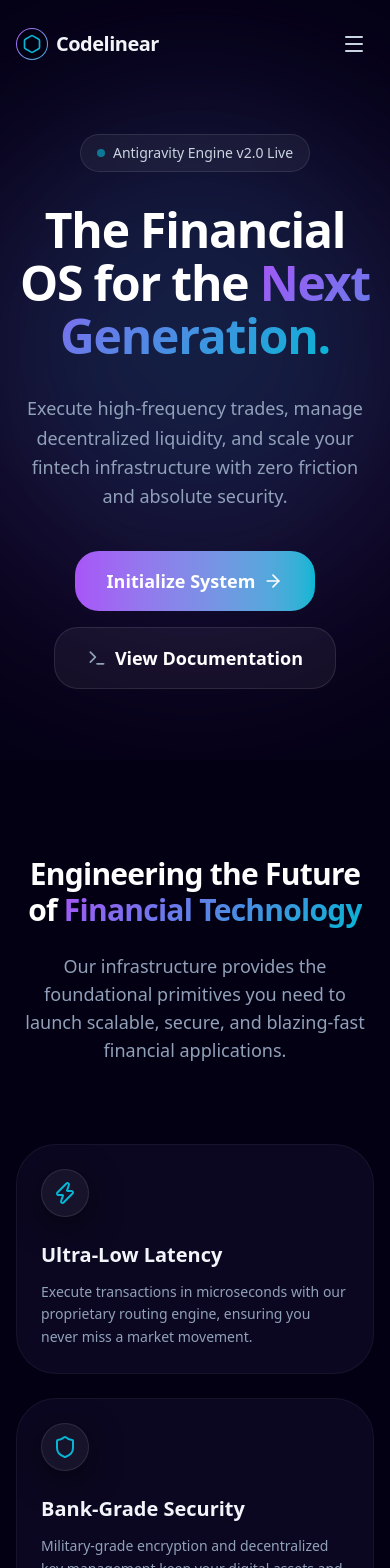
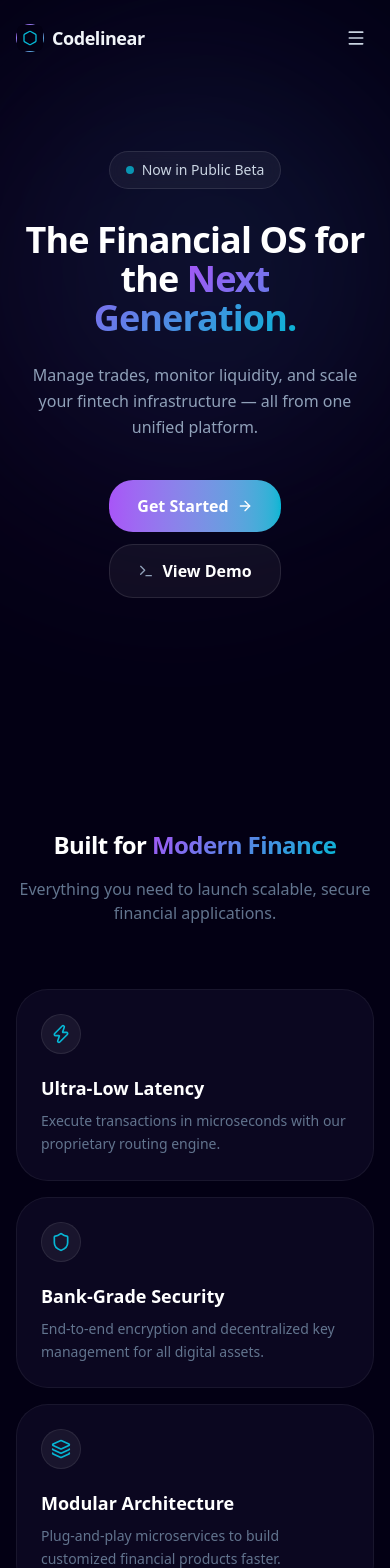
Before and after one commit to DataScyther/codelinear-sde-assignment, a Next.js app: page / in a window 390 px wide. Shown: the top 1568 px of the page. Built offline with nearby package versions, Linux system fonts and the light colour scheme.

Commit message:
polish: refine typography, spacing, and responsiveness

```diff
--- a/src/components/cards/FeatureCard.tsx
+++ b/src/components/cards/FeatureCard.tsx
@@ -18,21 +18,18 @@ export const FeatureCard: React.FC<FeatureCardProps> = ({
   return (
     <div
       className={cn(
-        "group relative p-6 md:p-8 rounded-3xl bg-[#0b0720] border border-white/5 transition-all duration-300 hover:shadow-[var(--shadow-glow-purple)] hover:border-[#a855f7]/30 hover:-translate-y-1 overflow-hidden",
+        "group relative p-6 md:p-7 rounded-2xl bg-[#0b0720] border border-white/[0.06] transition-all duration-300 hover:border-white/[0.12] hover:-translate-y-0.5 overflow-hidden",
         className
       )}
     >
-      {/* Subtle Background Mesh/Glow inside the card */}
-      <div className="absolute top-0 left-0 w-full h-[60%] bg-gradient-to-b from-[#a855f7]/10 to-transparent opacity-0 group-hover:opacity-100 transition-opacity duration-500 rounded-t-3xl pointer-events-none" />
-
       <div className="relative z-10">
-        <div className="inline-flex items-center justify-center w-12 h-12 rounded-2xl bg-white/5 border border-white/10 mb-6 text-[#06b6d4] group-hover:text-[#a855f7] group-hover:scale-110 transition-all duration-300 shadow-[var(--shadow-glass)]">
-          <Icon className="w-6 h-6" />
+        <div className="inline-flex items-center justify-center w-10 h-10 rounded-xl bg-white/[0.06] border border-white/[0.08] mb-5 text-[#06b6d4] group-hover:text-[#a855f7] transition-colors duration-300">
+          <Icon className="w-5 h-5" />
         </div>
-        <h3 className="text-xl font-heading font-semibold text-slate-100 mb-3 group-hover:text-white transition-colors">
+        <h3 className="text-lg font-heading font-semibold text-white mb-2">
           {title}
         </h3>
-        <p className="text-slate-400 leading-relaxed text-sm">
+        <p className="text-slate-500 leading-relaxed text-sm">
           {description}
         </p>
       </div>
--- a/src/components/layout/Navbar.tsx
+++ b/src/components/layout/Navbar.tsx
@@ -12,9 +12,7 @@ export const Navbar = () => {
   const [isMobileMenuOpen, setIsMobileMenuOpen] = useState(false);
 
   useEffect(() => {
-    const handleScroll = () => {
-      setIsScrolled(window.scrollY > 10);
-    };
+    const handleScroll = () => setIsScrolled(window.scrollY > 10);
     window.addEventListener("scroll", handleScroll, { passive: true });
     return () => window.removeEventListener("scroll", handleScroll);
   }, []);
@@ -22,78 +20,79 @@ export const Navbar = () => {
   return (
     <header
       className={cn(
-        "fixed top-0 left-0 right-0 z-50 transition-all duration-300 ease-in-out border-b border-transparent",
+        "fixed top-0 left-0 right-0 z-50 transition-all duration-300 border-b border-transparent",
         isScrolled
-          ? "bg-[#030014]/80 backdrop-blur-md border-white/5 py-4 shadow-[var(--shadow-glass)]"
-          : "bg-transparent py-6"
+          ? "bg-[#030014]/80 backdrop-blur-md border-white/[0.04] py-3.5"
+          : "bg-transparent py-5"
       )}
     >
       <Container className="flex items-center justify-between">
         {/* Logo */}
-        <Link
-          href="/"
-          className="flex items-center gap-2 group transition-transform hover:scale-105"
-        >
-          <div className="relative flex items-center justify-center w-8 h-8 rounded-lg bg-gradient-to-br from-[#a855f7] to-[#06b6d4] p-[1px]">
-            <div className="flex items-center justify-center w-full h-full bg-[#030014] rounded-lg">
-              <Hexagon className="w-5 h-5 text-[#06b6d4] group-hover:text-[#a855f7] transition-colors" />
+        <Link href="/" className="flex items-center gap-2 group">
+          <div className="relative flex items-center justify-center w-7 h-7 rounded-lg bg-gradient-to-br from-[#a855f7] to-[#06b6d4] p-[1px]">
+            <div className="flex items-center justify-center w-full h-full bg-[#030014] rounded-[6px]">
+              <Hexagon className="w-4 h-4 text-[#06b6d4]" />
             </div>
           </div>
-          <span className="font-heading font-bold text-xl tracking-tight text-slate-100">
+          <span className="font-heading font-bold text-lg tracking-tight text-slate-100">
             Codelinear
           </span>
         </Link>
 
-        {/* Desktop Navigation */}
-        <nav className="hidden md:flex items-center gap-8">
+        {/* Desktop nav */}
+        <nav className="hidden md:flex items-center gap-7">
           {headerNavItems.map((item) => (
             <Link
               key={item.title}
               href={item.href}
-              className="text-sm font-medium text-slate-300 hover:text-white transition-colors relative group"
+              className="text-sm text-slate-400 hover:text-white transition-colors"
             >
               {item.title}
-              <span className="absolute -bottom-1 left-0 w-0 h-px bg-[#06b6d4] transition-all duration-300 group-hover:w-full"></span>
             </Link>
           ))}
         </nav>
 
-        {/* CTA Button */}
+        {/* Desktop CTA */}
         <div className="hidden md:flex items-center">
           <Link
-            href="/get-started"
-            className="px-5 py-2.5 rounded-full bg-white/5 hover:bg-white/10 border border-white/10 text-sm font-medium transition-all hover:shadow-[var(--shadow-glow-cyan)] hover:border-[#a855f7]/50 text-white"
+            href="#features"
+            className="px-4 py-2 rounded-lg bg-white/[0.05] hover:bg-white/[0.08] border border-white/[0.08] text-sm font-medium text-white transition-all"
           >
             Get Started
           </Link>
         </div>
 
-        {/* Mobile Menu Toggle */}
+        {/* Mobile toggle */}
         <button
-          className="md:hidden p-2 text-slate-300 hover:text-white transition-colors"
+          className="md:hidden p-2 text-slate-300 hover:text-white"
           onClick={() => setIsMobileMenuOpen(!isMobileMenuOpen)}
+          aria-label="Toggle menu"
         >
-          {isMobileMenuOpen ? <X className="w-6 h-6" /> : <Menu className="w-6 h-6" />}
+          {isMobileMenuOpen ? (
+            <X className="w-5 h-5" />
+          ) : (
+            <Menu className="w-5 h-5" />
+          )}
         </button>
       </Container>
 
-      {/* Mobile Navigation Dropdown */}
+      {/* Mobile menu */}
       {isMobileMenuOpen && (
-        <div className="md:hidden absolute top-full left-0 right-0 bg-[#030014]/95 backdrop-blur-xl border-b border-white/5 py-4 px-4 flex flex-col gap-4 shadow-2xl">
+        <div className="md:hidden absolute top-full left-0 right-0 bg-[#030014]/95 backdrop-blur-xl border-b border-white/[0.04] py-4 px-4 flex flex-col gap-1">
           {headerNavItems.map((item) => (
             <Link
               key={item.title}
               href={item.href}
-              className="text-base font-medium text-slate-300 hover:text-white p-2 rounded-lg hover:bg-white/5 transition-colors"
+              className="text-sm text-slate-300 hover:text-white p-3 rounded-lg hover:bg-white/[0.04] transition-colors"
               onClick={() => setIsMobileMenuOpen(false)}
             >
               {item.title}
             </Link>
           ))}
-          <div className="pt-4 border-t border-white/5">
+          <div className="pt-3 mt-2 border-t border-white/[0.04]">
             <Link
-              href="/get-started"
-              className="flex items-center justify-center w-full px-5 py-3 rounded-xl bg-gradient-to-r from-[#a855f7] to-[#06b6d4] text-white font-medium transition-all shadow-[var(--shadow-glow-cyan)]"
+              href="#features"
+              className="flex items-center justify-center w-full px-4 py-3 rounded-xl bg-gradient-to-r from-[#a855f7] to-[#06b6d4] text-white text-sm font-medium"
               onClick={() => setIsMobileMenuOpen(false)}
             >
               Get Started
--- a/src/components/sections/Features.tsx
+++ b/src/components/sections/Features.tsx
@@ -9,65 +9,67 @@ const features = [
     icon: Zap,
     title: "Ultra-Low Latency",
     description:
-      "Execute transactions in microseconds with our proprietary routing engine, ensuring you never miss a market movement.",
+      "Execute transactions in microseconds with our proprietary routing engine.",
   },
   {
     icon: Shield,
     title: "Bank-Grade Security",
     description:
-      "Military-grade encryption and decentralized key management keep your digital assets and user data absolutely secure.",
+      "End-to-end encryption and decentralized key management for all digital assets.",
   },
   {
     icon: Layers,
     title: "Modular Architecture",
     description:
-      "Plug-and-play microservices allow you to build customized financial products faster than ever before.",
+      "Plug-and-play microservices to build customized financial products faster.",
   },
   {
     icon: Globe,
     title: "Global Liquidity",
     description:
-      "Access unified liquidity pools across 50+ decentralized and centralized exchanges through a single unified API.",
+      "Unified liquidity pools across 50+ exchanges through a single API.",
   },
   {
     icon: Cpu,
-    title: "AI-Powered Risk Engine",
+    title: "Smart Risk Engine",
     description:
-      "Real-time fraud detection and risk assessment powered by cutting-edge neural networks.",
+      "Real-time fraud detection and risk assessment powered by ML models.",
   },
   {
     icon: Lock,
     title: "Compliance Ready",
     description:
-      "Built-in KYC/AML workflows and automated reporting ensure you stay compliant in every jurisdiction.",
+      "Built-in KYC/AML workflows and automated reporting across jurisdictions.",
   },
 ];
 
 export const Features = () => {
   return (
-    <section id="features" className="py-24 relative z-20">
+    <section id="features" className="py-28 relative">
       <Container>
-        <div className="text-center max-w-3xl mx-auto mb-20">
-          <AnimateIn type="slide-up">
-            <h2 className="text-3xl md:text-5xl font-heading font-bold text-white mb-6 tracking-tight">
-              Engineering the Future of <br className="hidden md:block" />
-              <span className="text-gradient-purple-cyan">Financial Technology</span>
+        <div className="text-center max-w-2xl mx-auto mb-16">
+          <AnimateIn variant="fadeUp">
+            <h2 className="text-2xl md:text-4xl font-heading font-bold text-white mb-4 tracking-tight">
+              Built for{" "}
+              <span className="text-gradient-purple-cyan">
+                Modern Finance
+              </span>
             </h2>
           </AnimateIn>
-          <AnimateIn type="slide-up" delay={0.1}>
-            <p className="text-slate-400 text-lg">
-              Our infrastructure provides the foundational primitives you need to launch
-              scalable, secure, and blazing-fast financial applications.
+          <AnimateIn variant="fadeUp" delay={0.1}>
+            <p className="text-slate-500 text-base">
+              Everything you need to launch scalable, secure financial
+              applications.
             </p>
           </AnimateIn>
         </div>
 
-        <div className="grid grid-cols-1 md:grid-cols-2 lg:grid-cols-3 gap-6 md:gap-8">
+        <div className="grid grid-cols-1 md:grid-cols-2 lg:grid-cols-3 gap-4 md:gap-5">
           {features.map((feature, index) => (
             <AnimateIn
               key={feature.title}
-              type="slide-up"
-              delay={0.1 * (index % 3) + 0.2}
+              variant="fadeUp"
+              delay={0.05 * (index % 3) + 0.15}
             >
               <FeatureCard
                 icon={feature.icon}
--- a/src/components/sections/Hero.tsx
+++ b/src/components/sections/Hero.tsx
@@ -3,54 +3,53 @@ import Link from "next/link";
 import { ArrowRight, Terminal } from "lucide-react";
 import { Container } from "@/components/layout/Container";
 import { AnimateIn } from "@/components/animations/AnimateIn";
-import { cn } from "@/lib/utils";
 
 export const Hero = () => {
   return (
-    <section className="relative min-h-[90vh] flex items-center pt-32 pb-16 overflow-hidden">
-      {/* Background Glow Effects */}
-      <div className="absolute top-1/2 left-1/2 -translate-x-1/2 -translate-y-1/2 w-[600px] md:w-[800px] h-[600px] md:h-[800px] bg-[#a855f7]/20 rounded-full blur-[100px] md:blur-[120px] opacity-60 pointer-events-none" />
-      <div className="absolute top-1/2 left-1/2 -translate-x-1/2 -translate-y-[60%] w-[400px] md:w-[600px] h-[400px] md:h-[600px] bg-[#06b6d4]/20 rounded-full blur-[80px] md:blur-[100px] opacity-60 pointer-events-none" />
+    <section className="relative min-h-[85vh] flex items-center pt-28 pb-20 overflow-hidden">
+      {/* Background glow — asymmetric positioning for natural feel */}
+      <div className="absolute top-[40%] left-[45%] -translate-x-1/2 -translate-y-1/2 w-[500px] md:w-[700px] h-[500px] md:h-[700px] bg-[#a855f7]/15 rounded-full blur-[120px] opacity-50 pointer-events-none" />
+      <div className="absolute top-[35%] left-[55%] -translate-x-1/2 -translate-y-1/2 w-[350px] md:w-[500px] h-[350px] md:h-[500px] bg-[#06b6d4]/15 rounded-full blur-[100px] opacity-50 pointer-events-none" />
 
       <Container className="relative z-10 flex flex-col items-center text-center">
-        <AnimateIn type="slide-up" delay={0.1}>
+        <AnimateIn variant="fadeUp" delay={0.1}>
           <div className="inline-flex items-center gap-2 px-4 py-2 rounded-full bg-white/5 border border-white/10 mb-8 backdrop-blur-sm">
             <span className="flex h-2 w-2 rounded-full bg-[#06b6d4] animate-pulse" />
             <span className="text-sm font-medium text-slate-300">
-              Antigravity Engine v2.0 Live
+              Now in Public Beta
             </span>
           </div>
         </AnimateIn>
 
-        <AnimateIn type="slide-up" delay={0.2}>
-          <h1 className="text-5xl md:text-7xl lg:text-8xl font-heading font-extrabold tracking-tight text-white max-w-5xl mx-auto leading-[1.1] mb-8">
+        <AnimateIn variant="fadeUp" delay={0.2}>
+          <h1 className="text-4xl sm:text-5xl md:text-6xl lg:text-7xl font-heading font-extrabold tracking-tight text-white max-w-4xl mx-auto leading-[1.08] mb-6">
             The Financial OS for the{" "}
             <span className="text-gradient-purple-cyan">Next Generation.</span>
           </h1>
         </AnimateIn>
 
-        <AnimateIn type="slide-up" delay={0.3}>
-          <p className="text-lg md:text-xl text-slate-400 max-w-2xl mx-auto mb-10 leading-relaxed">
-            Execute high-frequency trades, manage decentralized liquidity, and
-            scale your fintech infrastructure with zero friction and absolute security.
+        <AnimateIn variant="fadeUp" delay={0.3}>
+          <p className="text-base md:text-lg text-slate-400 max-w-xl mx-auto mb-10 leading-relaxed">
+            Manage trades, monitor liquidity, and scale your fintech
+            infrastructure — all from one unified platform.
           </p>
         </AnimateIn>
 
-        <AnimateIn type="slide-up" delay={0.4}>
-          <div className="flex flex-col sm:flex-row items-center gap-4 justify-center">
+        <AnimateIn variant="fadeUp" delay={0.4}>
+          <div className="flex flex-col sm:flex-row items-center gap-3 justify-center">
             <Link
-              href="/get-started"
-              className="group flex items-center justify-center gap-2 px-8 py-4 rounded-xl bg-gradient-to-r from-[#a855f7] to-[#06b6d4] text-white font-semibold text-lg transition-all hover:shadow-[var(--shadow-glow-cyan)] hover:scale-105"
+              href="#features"
+              className="group flex items-center justify-center gap-2 px-7 py-3.5 rounded-xl bg-gradient-to-r from-[#a855f7] to-[#06b6d4] text-white font-semibold transition-all hover:shadow-[0_0_20px_rgba(6,182,212,0.25)] hover:scale-[1.02] active:scale-[0.98]"
             >
-              Initialize System
-              <ArrowRight className="w-5 h-5 group-hover:translate-x-1 transition-transform" />
+              Get Started
+              <ArrowRight className="w-4 h-4 group-hover:translate-x-0.5 transition-transform" />
             </Link>
             <Link
-              href="/docs"
-              className="group flex items-center justify-center gap-2 px-8 py-4 rounded-xl bg-white/5 border border-white/10 text-white font-semibold text-lg transition-all hover:bg-white/10 hover:border-white/20"
+              href="#dashboard"
+              className="group flex items-center justify-center gap-2 px-7 py-3.5 rounded-xl bg-white/5 border border-white/10 text-white font-semibold transition-all hover:bg-white/10 hover:border-white/15"
             >
-              <Terminal className="w-5 h-5 text-slate-400 group-hover:text-white transition-colors" />
-              View Documentation
+              <Terminal className="w-4 h-4 text-slate-400 group-hover:text-white transition-colors" />
+              View Demo
             </Link>
           </div>
         </AnimateIn>
```
Also changed, not shown: src/components/cards/DashboardMockup.tsx (+78 -50 lines), src/components/layout/Footer.tsx (+26 -55 lines), src/components/sections/CTA.tsx (+17 -18 lines), src/components/sections/DashboardPreview.tsx (+13 -13 lines), src/components/sections/Stats.tsx (+8 -8 lines).
